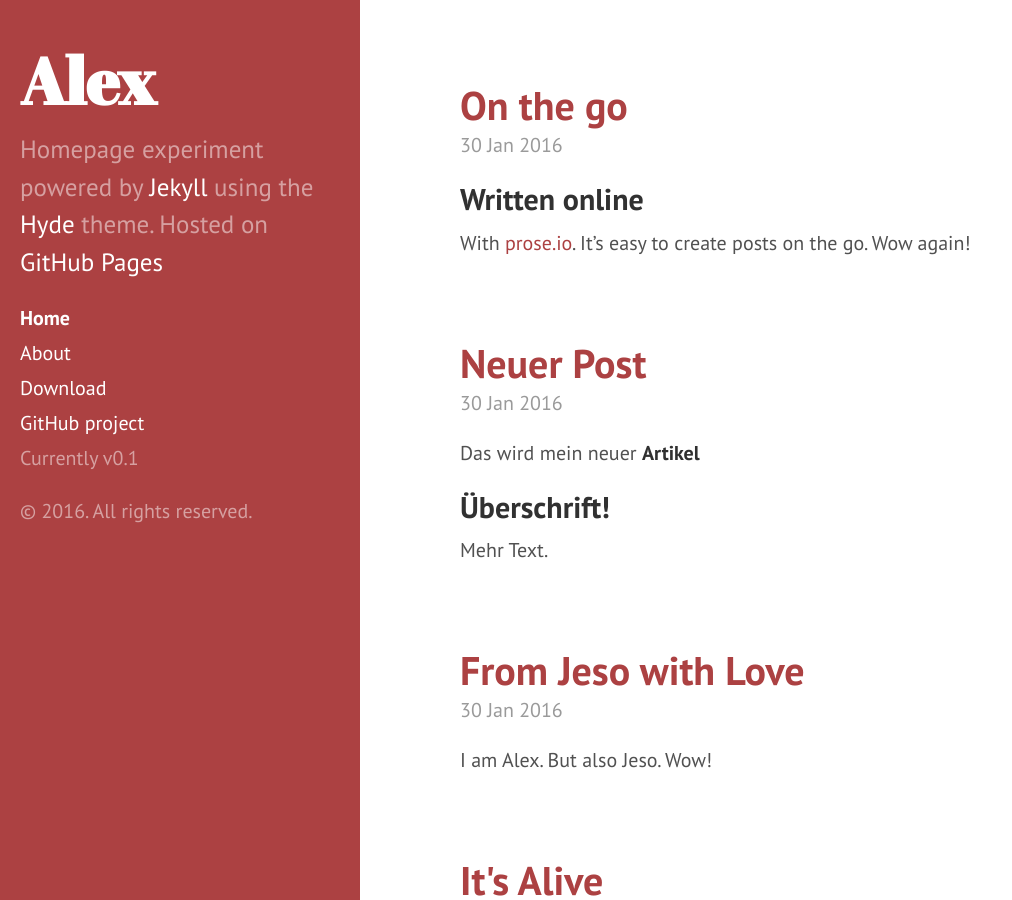
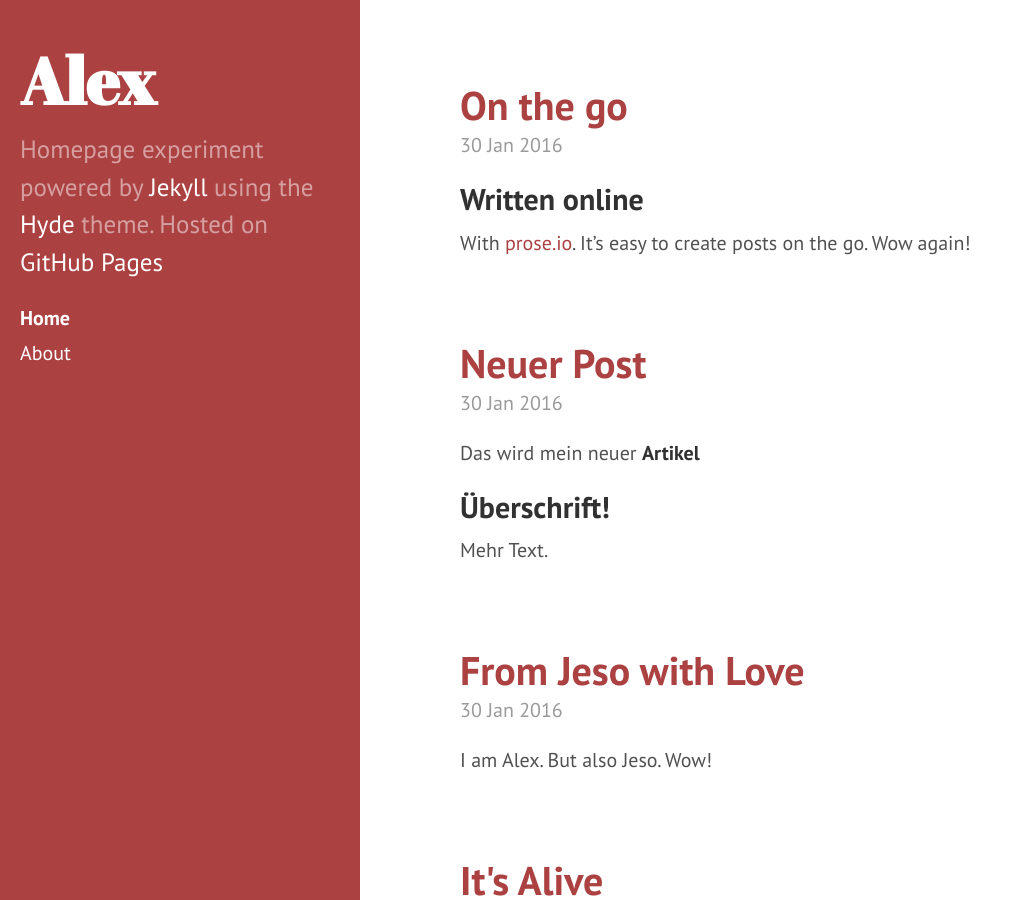
Before and after one commit to NotSpecial/notspecial.github.io, a Jekyll site: the page built from index.html, in a window 1280 px wide and 900 px high. Shown: the whole window, without its empty margins (0-1012 px from the left). Built offline with Jekyll 4.4.1, drawn with Linux system fonts in a browser that asks for light colours; Markdown is read by kramdown in place of the engine named in the settings; the list of posts is cut into pages by our own code.

Commit message:
Made sidebar content smaller

```diff
--- a/_includes/sidebar.html
+++ b/_includes/sidebar.html
@@ -25,12 +25,6 @@
           {% endif %}
         {% endif %}
       {% endfor %}
-
-      <a class="sidebar-nav-item" href="{{ site.github.repo }}/archive/v{{ site.version }}.zip">Download</a>
-      <a class="sidebar-nav-item" href="{{ site.github.repo }}">GitHub project</a>
-      <span class="sidebar-nav-item">Currently v{{ site.version }}</span>
     </nav>
-
-    <p>&copy; {{ site.time | date: '%Y' }}. All rights reserved.</p>
   </div>
 </div>
```
